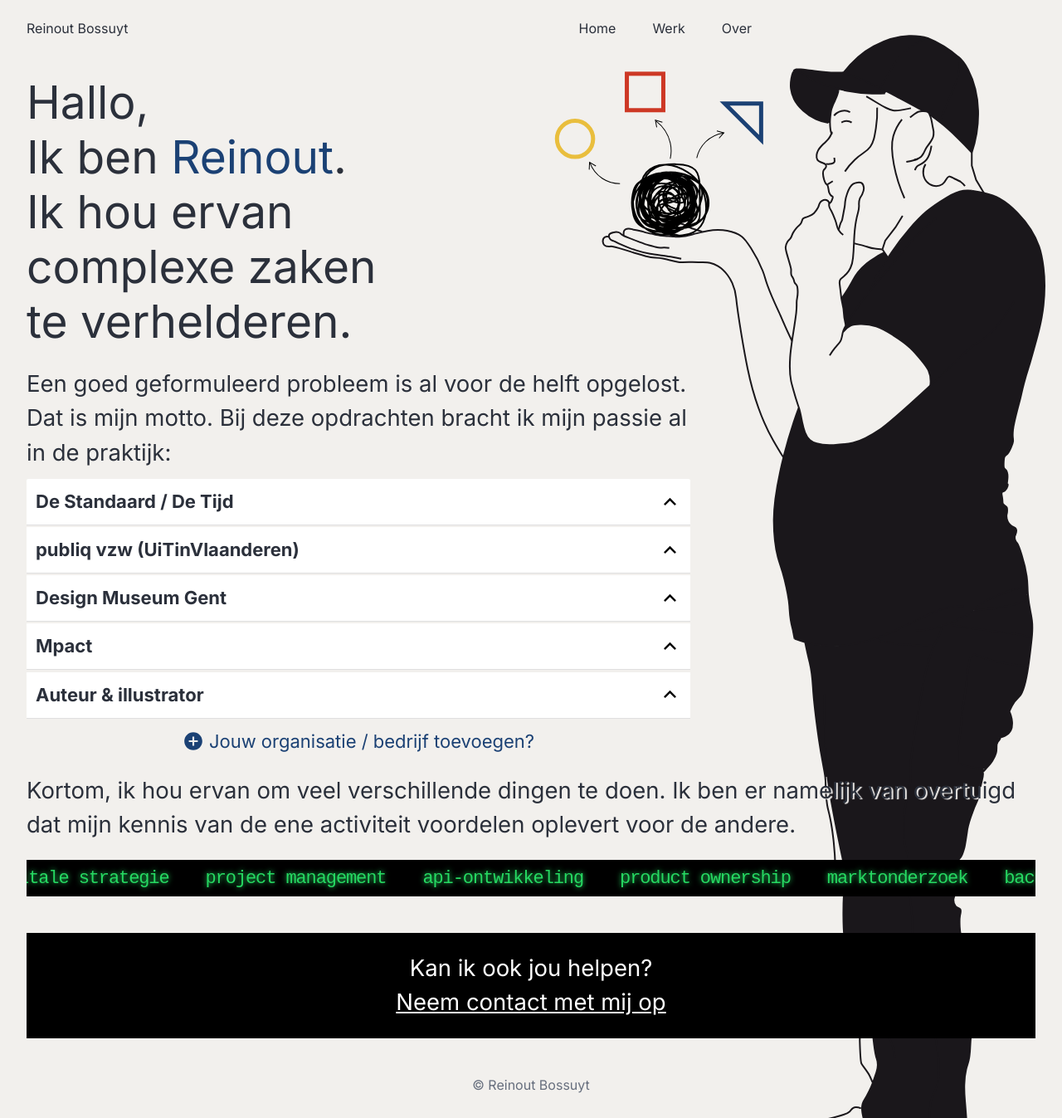
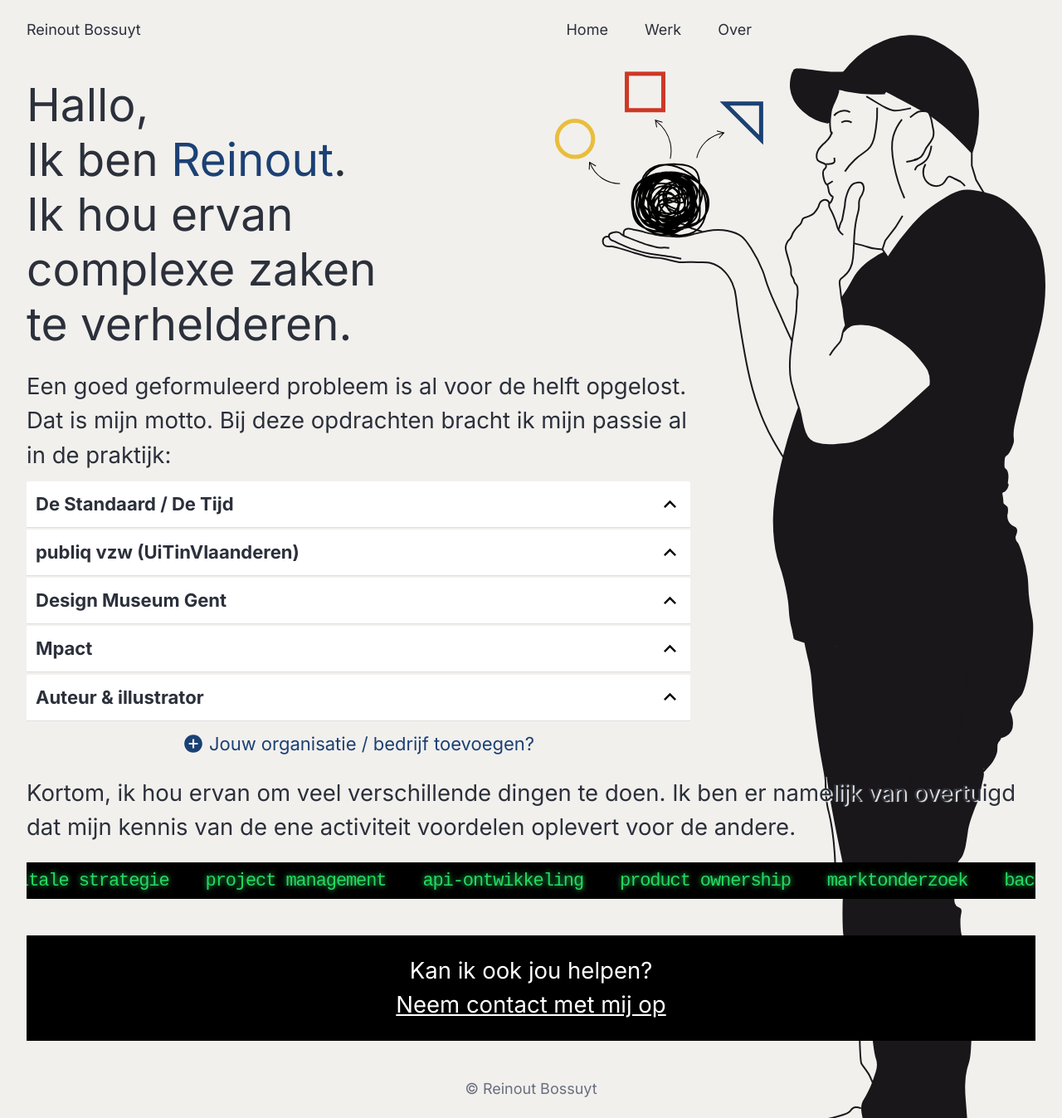
Before and after one commit to reinoutbossuyt/reinoutbossuyt.github.io, a Jekyll site: the page built from index.md, in a window 1280 px wide. Shown: the whole page at 83% size. Built offline with Jekyll 4.4.1, drawn with Linux system fonts in a browser that asks for light colours.

```diff
--- a/assets/css/main.css
+++ b/assets/css/main.css
@@ -150,7 +150,7 @@
 
 body {
   font-family: "Inter", sans-serif;
-  font-size: 16px;
+  font-size: 18px;
   line-height: 1.5;
   background-color: var(--main-bg-color);
   color: var(--main-text-color);
@@ -576,3 +576,7 @@
     transform: translateX(-50%);
   }
 }
+
+blockquote {
+  margin-bottom: 1rem;
+}
--- a/index.md
+++ b/index.md
@@ -34,10 +34,12 @@
         <div class="accordion-body">
           <p class="job-beschrijving">{{job.beschrijving}}</p>
           <ul class="job-details">
+            {% if job.periode %}
             <li class="job-periode">
               <svg xmlns="http://www.w3.org/2000/svg" viewBox="0 0 24 24"><path fill="none" d="M0 0h24v24H0z"></path><path d="M12 22C6.47715 22 2 17.5228 2 12C2 6.47715 6.47715 2 12 2C17.5228 2 22 6.47715 22 12C22 17.5228 17.5228 22 12 22ZM12 20C16.4183 20 20 16.4183 20 12C20 7.58172 16.4183 4 12 4C7.58172 4 4 7.58172 4 12C4 16.4183 7.58172 20 12 20ZM13 12H17V14H11V7H13V12Z"></path></svg>
               {{job.periode}}
             </li>
+            {% endif %}
             {% if job.case.naam %}
             <li class="job-case">
               <svg xmlns="http://www.w3.org/2000/svg" viewBox="0 0 24 24"><path fill="none" d="M0 0h24v24H0z"></path><path d="M15 4H5V20H19V8H15V4ZM3 2.9918C3 2.44405 3.44749 2 3.9985 2H16L20.9997 7L21 20.9925C21 21.5489 20.5551 22 20.0066 22H3.9934C3.44476 22 3 21.5447 3 21.0082V2.9918ZM13.529 14.4464C11.9951 15.3524 9.98633 15.1464 8.66839 13.8284C7.1063 12.2663 7.1063 9.73367 8.66839 8.17157C10.2305 6.60948 12.7631 6.60948 14.3252 8.17157C15.6432 9.48951 15.8492 11.4983 14.9432 13.0322L17.1537 15.2426L15.7395 16.6569L13.529 14.4464ZM12.911 12.4142C13.6921 11.6332 13.6921 10.3668 12.911 9.58579C12.13 8.80474 10.8637 8.80474 10.0826 9.58579C9.30156 10.3668 9.30156 11.6332 10.0826 12.4142C10.8637 13.1953 12.13 13.1953 12.911 12.4142Z"></path></svg>
@@ -48,7 +50,10 @@
             <li class="job-quote">
               <svg xmlns="http://www.w3.org/2000/svg" viewBox="0 0 24 24"><path fill="none" d="M0 0h24v24H0z"></path><path d="M21 3C21.5523 3 22 3.44772 22 4V18C22 18.5523 21.5523 19 21 19H6.455L2 22.5V4C2 3.44772 2.44772 3 3 3H21ZM20 5H4V18.385L5.76333 17H20V5ZM10.5153 7.4116L10.9616 8.1004C9.29402 9.0027 9.32317 10.4519 9.32317 10.7645C9.47827 10.7431 9.64107 10.7403 9.80236 10.7553C10.7045 10.8389 11.4156 11.5795 11.4156 12.5C11.4156 13.4665 10.6321 14.25 9.66558 14.25C9.12905 14.25 8.61598 14.0048 8.29171 13.6605C7.77658 13.1137 7.5 12.5 7.5 11.5052C7.5 9.75543 8.72825 8.18684 10.5153 7.4116ZM15.5153 7.4116L15.9616 8.1004C14.294 9.0027 14.3232 10.4519 14.3232 10.7645C14.4783 10.7431 14.6411 10.7403 14.8024 10.7553C15.7045 10.8389 16.4156 11.5795 16.4156 12.5C16.4156 13.4665 15.6321 14.25 14.6656 14.25C14.1291 14.25 13.616 14.0048 13.2917 13.6605C12.7766 13.1137 12.5 12.5 12.5 11.5052C12.5 9.75543 13.7283 8.18684 15.5153 7.4116Z"></path></svg>
               <strong>Wat zeggen anderen?</strong><br/>
-              {{job.quote.tekst}}<br/>&mdash; {{job.quote.naam}}</li>
+              {% for quote in job.quote %}
+              <blockquote><i>{{quote.tekst}}</i><br/>&mdash; {{quote.naam}}</blockquote>
+              {% endfor %}
+              </li>
             {% endif %}
           </ul>
         </div>
```
Also changed, not shown: _data/jobs.yml (+8 -7 lines).
